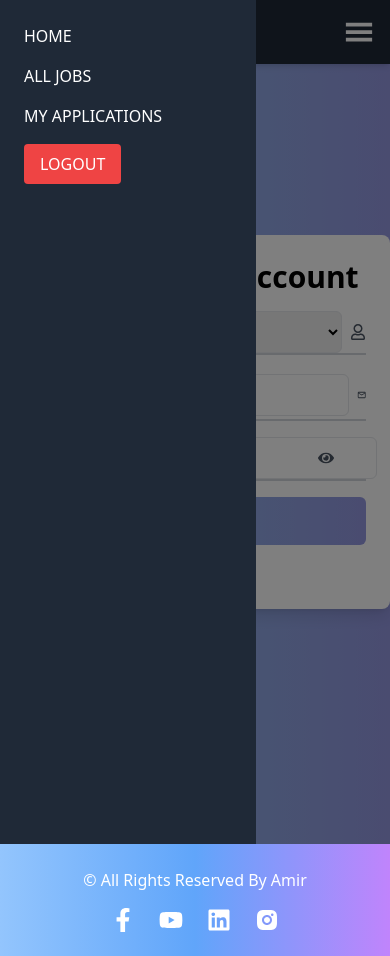
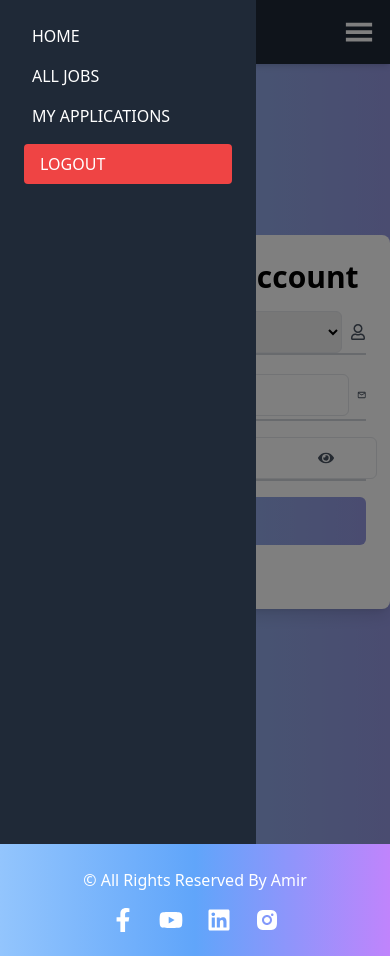
Before and after one commit to AmirShabbir99/Career, a React (Vite) app in the folder Frontend/: page /login in a window 390 px wide. Both pictures are taken after a click on the element 359 px from the left and 32 px from the top of the page. Built offline with nearby package versions, Linux system fonts and the light colour scheme; no server answers.

Commit message:
Navbar active link

```diff
--- a/Frontend/src/Component/Layout/Navbar.jsx
+++ b/Frontend/src/Component/Layout/Navbar.jsx
@@ -1,6 +1,6 @@
 import { useContext, useState } from "react";
 import { Context } from "../../main";
-import { Link, useNavigate } from "react-router-dom";
+import { NavLink, useNavigate } from "react-router-dom";
 import axios from "axios";
 import toast from "react-hot-toast";
 import { GiHamburgerMenu } from "react-icons/gi";
@@ -14,18 +14,22 @@ const Navbar = () => {
     try {
       const response = await axios.get(
         "https://careercampass.vercel.app/api/user/logout",
-        {
-          withCredentials: true,
-        }
+        { withCredentials: true }
       );
       toast.success(response.data.message);
       setIsAuthorized(false);
       navigateTo("/login");
     } catch (error) {
-      toast.error(error.response.data.message);
+      toast.error(error.response?.data?.message || "Logout failed");
       setIsAuthorized(true);
     }
   };
+
+  // shared NavLink class function
+  const linkClasses = ({ isActive }) =>
+    `text-white hover:text-purple-200 px-2 py-1 transition duration-300 ${
+      isActive ? 'border-b-2 border-white ' : ''
+    }`;
 
   return (
     <nav
@@ -45,42 +49,50 @@ const Navbar = () => {
         </div>
 
         {/* Desktop Menu */}
-        {isAuthorized&&
-        <ul className="hidden sm:flex space-x-6 items-center">
-          <li className="text-white hover:text-purple-200">
-            <Link to={"/"}>HOME</Link>
-          </li>
-          <li className="text-white hover:text-purple-200">
-            <Link to={"/job/getall"}>ALL JOBS</Link>
-          </li>
-          <li className="text-white hover:text-purple-200">
-            <Link to={"/applications/me"}>
-              {user && user.role === "Employer"
-                ? "APPLICANT'S APPLICATIONS"
-                : "MY APPLICATIONS"}
-            </Link>
-          </li>
-          {user && user.role === "Employer" && (
-            <>
-              <li className="text-white hover:text-purple-200">
-                <Link to={"/job/post"}>POST NEW JOB</Link>
-              </li>
-              <li className="text-white hover:text-purple-200">
-                <Link to={"/job/me"}>VIEW YOUR JOBS</Link>
-              </li>
-            </>
-          )}
-          <li>
+        {isAuthorized && (
+          <ul className="hidden sm:flex space-x-6 items-center">
+            <li>
+              <NavLink to="/" className={linkClasses}>
+                HOME
+              </NavLink>
+            </li>
+            <li>
+              <NavLink to="/job/getall" className={linkClasses}>
+                ALL JOBS
+              </NavLink>
+            </li>
+            <li>
+              <NavLink to="/applications/me" className={linkClasses}>
+                {user?.role === "Employer"
+                  ? "APPLICANT'S APPLICATIONS"
+                  : "MY APPLICATIONS"}
+              </NavLink>
+            </li>
+            {user?.role === "Employer" && (
+              <>
+                <li>
+                  <NavLink to="/job/post" className={linkClasses}>
+                    POST NEW JOB
+                  </NavLink>
+                </li>
+                <li>
+                  <NavLink to="/job/me" className={linkClasses}>
+                    VIEW YOUR JOBS
+                  </NavLink>
+                </li>
+              </>
+            )}
+            <li>
+              <button
+                onClick={handleLogout}
+                className="text-white bg-red-500 px-4 py-2 rounded hover:bg-red-600 transition duration-300"
+              >
+                LOGOUT
+              </button>
+            </li>
+          </ul>
+        )}
 
-            <button
-              onClick={handleLogout}
-              className="text-white bg-red-500 px-4 py-2 rounded hover:bg-red-600 transition duration-300"
-            >
-              LOGOUT
-            </button>
-          </li>
-        </ul>
-}
         {/* Hamburger Menu for Mobile */}
         <div
           className="sm:hidden text-white text-3xl cursor-pointer"
@@ -90,54 +102,76 @@ const Navbar = () => {
         </div>
       </div>
 
-      {/* Sidebar for Mobile */}
+      {/* Overlay for Mobile */}
       <div
-        className={`fixed inset-0 bg-black bg-opacity-50 z-40 transition-all duration-300 ease-in-out ${
-          showSidebar ? "block" : "hidden"
+        className={`fixed inset-0 bg-black bg-opacity-50 z-40 transition-opacity duration-300 ease-in-out ${
+          showSidebar ? "opacity-100" : "opacity-0 pointer-events-none"
         }`}
         onClick={() => setShowSidebar(false)}
       />
+
+      {/* Sidebar for Mobile */}
       <div
         className={`fixed top-0 left-0 h-full w-64 bg-gray-800 z-50 transition-transform transform ${
           showSidebar ? "translate-x-0" : "-translate-x-full"
         }`}
       >
         <ul className="space-y-4 p-6">
-          <li className="text-white hover:text-purple-200">
-            <Link to={"/"} onClick={() => setShowSidebar(false)}>
+          <li>
+            <NavLink
+              to="/"
+              className={linkClasses}
+              onClick={() => setShowSidebar(false)}
+            >
               HOME
-            </Link>
+            </NavLink>
           </li>
-          <li className="text-white hover:text-purple-200">
-            <Link to={"/job/getall"} onClick={() => setShowSidebar(false)}>
+          <li>
+            <NavLink
+              to="/job/getall"
+              className={linkClasses}
+              onClick={() => setShowSidebar(false)}
+            >
               ALL JOBS
-            </Link>
+            </NavLink>
           </li>
-          <li className="text-white hover:text-purple-200">
-            <Link to={"/applications/me"} onClick={() => setShowSidebar(false)}>
-              {user && user.role === "Employer"
+          <li>
+            <NavLink
+              to="/applications/me"
+              className={linkClasses}
+              onClick={() => setShowSidebar(false)}
+            >
+              {user?.role === "Employer"
                 ? "APPLICANT'S APPLICATIONS"
                 : "MY APPLICATIONS"}
-            </Link>
+            </NavLink>
           </li>
-          {user && user.role === "Employer" && (
+          {user?.role === "Employer" && (
             <>
-              <li className="text-white hover:text-purple-200">
-                <Link to={"/job/post"} onClick={() => setShowSidebar(false)}>
+              <li>
+                <NavLink
+                  to="/job/post"
+                  className={linkClasses}
+                  onClick={() => setShowSidebar(false)}
+                >
                   POST NEW JOB
-                </Link>
+                </NavLink>
               </li>
-              <li className="text-white hover:text-purple-200">
-                <Link to={"/job/me"} onClick={() => setShowSidebar(false)}>
+              <li>
+                <NavLink
+                  to="/job/me"
+                  className={linkClasses}
+                  onClick={() => setShowSidebar(false)}
+                >
                   VIEW YOUR JOBS
-                </Link>
+                </NavLink>
               </li>
             </>
           )}
           <li>
             <button
               onClick={handleLogout}
-              className="text-white bg-red-500 px-4 py-2 rounded hover:bg-red-600 transition duration-300"
+              className="text-white bg-red-500 px-4 py-2 rounded hover:bg-red-600 transition duration-300 w-full text-left"
             >
               LOGOUT
             </button>
```
